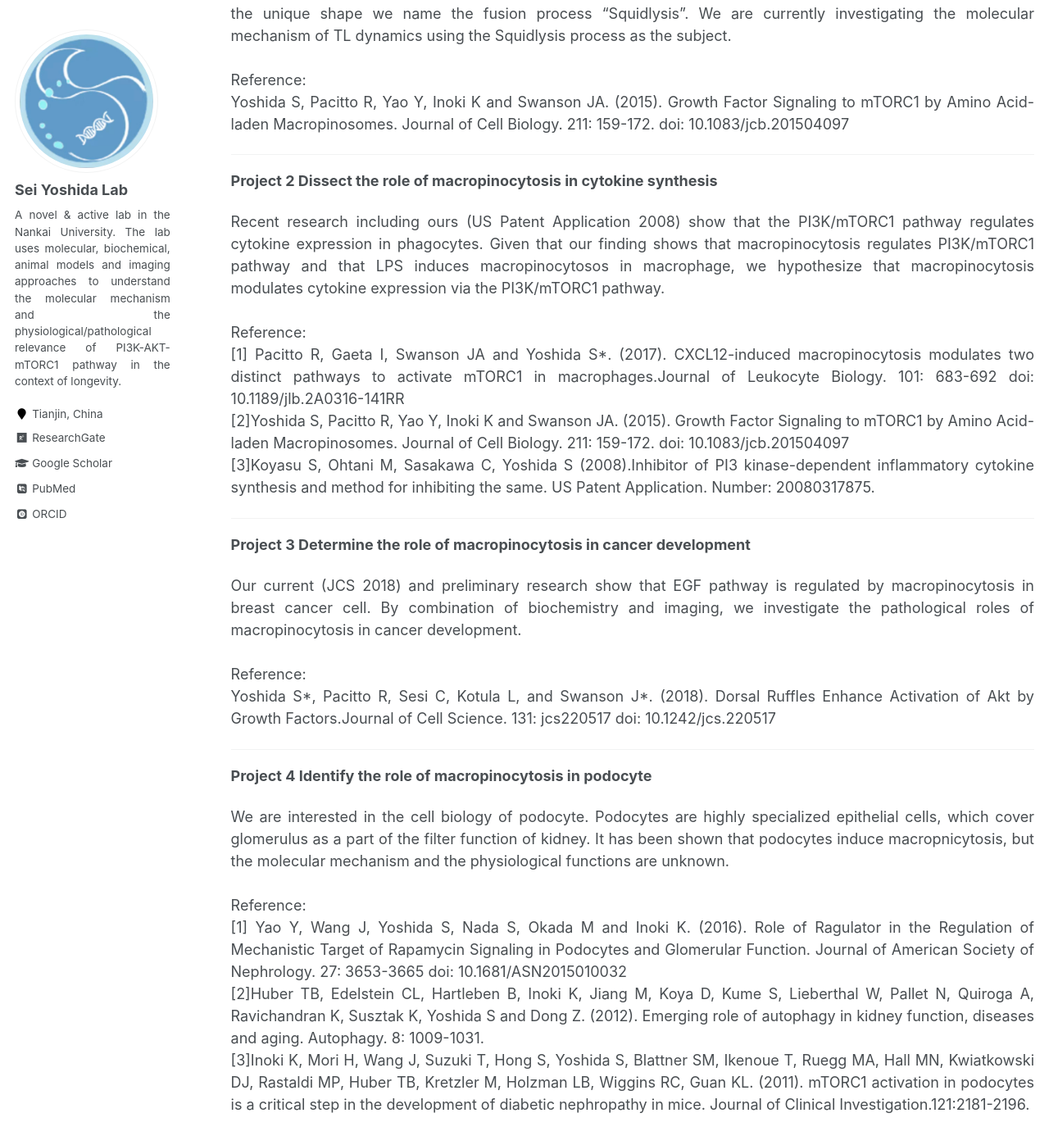
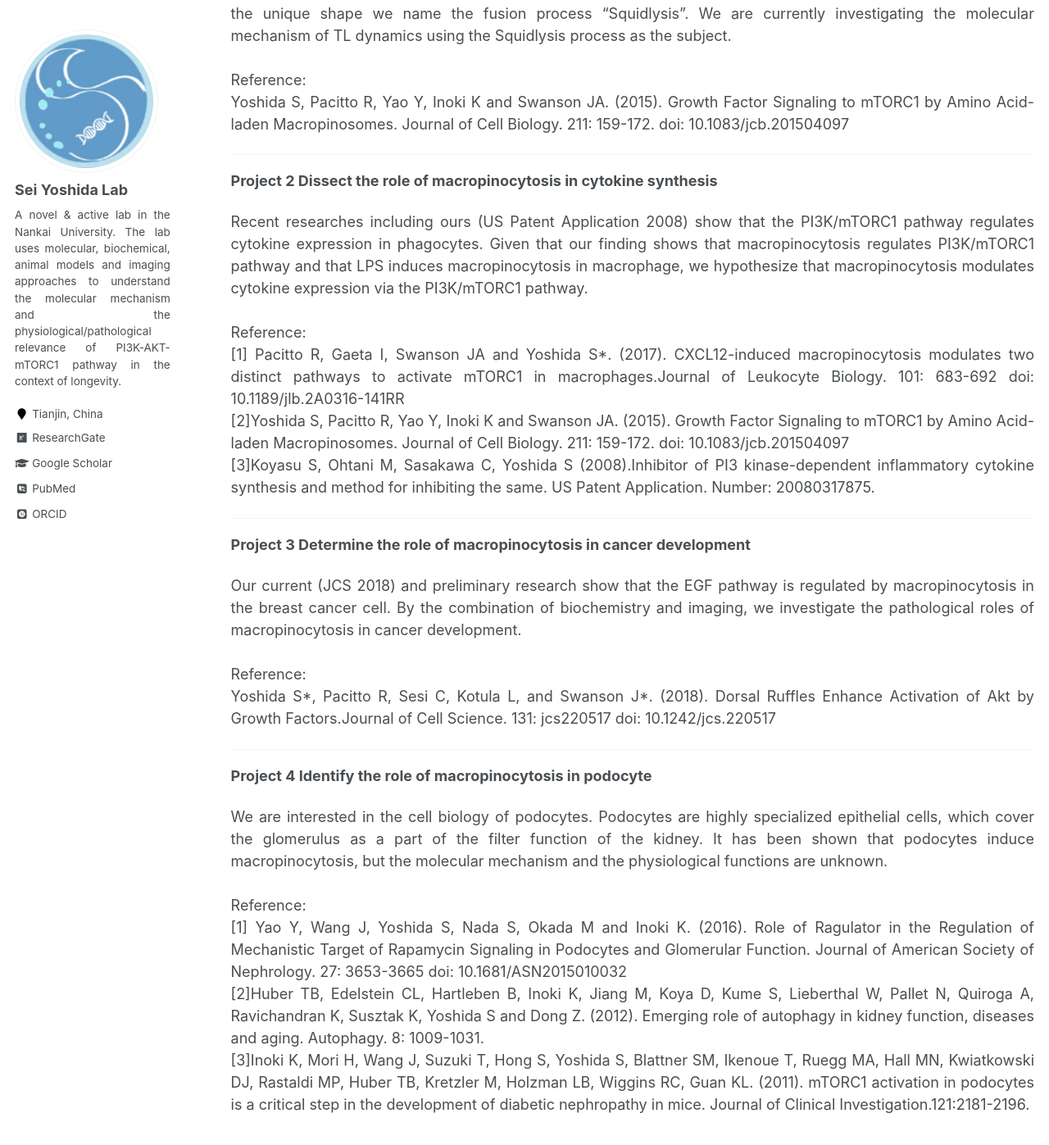
Before and after one commit to seiyoshida-lab/seiyoshida-lab.github.io, a Jekyll site: the page built from _pages/research.md, in a window 1280 px wide and 1400 px high, scrolled down 1045 px. Shown: the top 1397 px of the window at 82% size. Built offline with Jekyll 4.4.1, drawn with Linux system fonts in a browser that asks for light colours; some web fonts are replaced; some of the changed text lies outside the part shown.

Commit message:
Update research.md

```diff
--- a/_pages/research.md
+++ b/_pages/research.md
@@ -15,8 +15,8 @@
 </head>
 <body>
 <p class="main">
-  Our lab has revealed the molecular mechanism of macropniocytosis and the physiological relevance in the past 5 years (see our publications). While continuing the cell biology research as our main direction, we are trying to apply our findings for other fields, such as immunology, cancer biology, and nephrology. <br/>
-    <br/>Macropinocytosis is a large-scale endocytosis, by which cells can ingest or “drink” extracellular nutrients efficiently. We have shown that growth factor stimulation induces macropinocytosis and revealed the molecular mechanism (JCS 2009, Frontiers 2015). Growth factor receptor signaling and the overall metabolic status of the cell are coordinated in the cytoplasm by the mechanistic target-of-rapamycin complex-1 (mTORC1), which positively regulates protein synthesis and negatively regulates molecular salvage pathways such as autophagy.  <br/>
+  Our lab has revealed the molecular mechanism of macropinocytosis and the physiological relevance in the past 5 years (see our publications). While continuing the cell biology research as our main direction, we are trying to apply our findings to other fields, such as immunology, cancer biology, and nephrology. <br/>
+    <br/>Macropinocytosis is large-scale endocytosis, by which cells can ingest or “drink” extracellular nutrients efficiently. We have shown that growth factor stimulation induces macropinocytosis and revealed the molecular mechanism (JCS 2009, Frontiers 2015). Growth factor receptor signaling and the overall metabolic status of the cell are coordinated in the cytoplasm by the mechanistic target-of-rapamycin complex-1 (mTORC1), which positively regulates protein synthesis and negatively regulates molecular salvage pathways such as autophagy.  <br/>
  </p>
 </body>
 </html>
@@ -69,7 +69,7 @@
 </head>
 <body>
 <p class="main">
-  Recent research including ours (US Patent Application 2008) show that the PI3K/mTORC1 pathway regulates cytokine expression in phagocytes. Given that our finding shows that macropinocytosis regulates PI3K/mTORC1 pathway and that LPS induces macropinocytosos in macrophage, we hypothesize that macropinocytosis modulates cytokine expression via the PI3K/mTORC1 pathway. <br/>
+  Recent researches including ours (US Patent Application 2008) show that the PI3K/mTORC1 pathway regulates cytokine expression in phagocytes. Given that our finding shows that macropinocytosis regulates PI3K/mTORC1 pathway and that LPS induces macropinocytosis in macrophage, we hypothesize that macropinocytosis modulates cytokine expression via the PI3K/mTORC1 pathway. <br/>
 
 <br/>Reference:<br/>
 
@@ -93,7 +93,7 @@
 </head>
 <body>
 <p class="main">
-  Our current (JCS 2018) and preliminary research show that EGF pathway is regulated by macropinocytosis in breast cancer cell. By combination of biochemistry and imaging, we investigate the pathological roles of macropinocytosis in cancer development. <br/>
+  Our current (JCS 2018) and preliminary research show that the EGF pathway is regulated by macropinocytosis in the breast cancer cell. By the combination of biochemistry and imaging, we investigate the pathological roles of macropinocytosis in cancer development. <br/>
 
 <br/>Reference:<br/>
 
@@ -114,7 +114,7 @@
 </head>
 <body>
 <p class="main">
-  We are interested in the cell biology of podocyte. Podocytes are highly specialized epithelial cells, which cover glomerulus as a part of the filter function of kidney. It has been shown that podocytes induce macropnicytosis, but the molecular mechanism and the physiological functions are unknown. <br/>
+  We are interested in the cell biology of podocytes. Podocytes are highly specialized epithelial cells, which cover the glomerulus as a part of the filter function of the kidney. It has been shown that podocytes induce macropinocytosis, but the molecular mechanism and the physiological functions are unknown. <br/>
 
 <br/>Reference:<br/>
 
```
